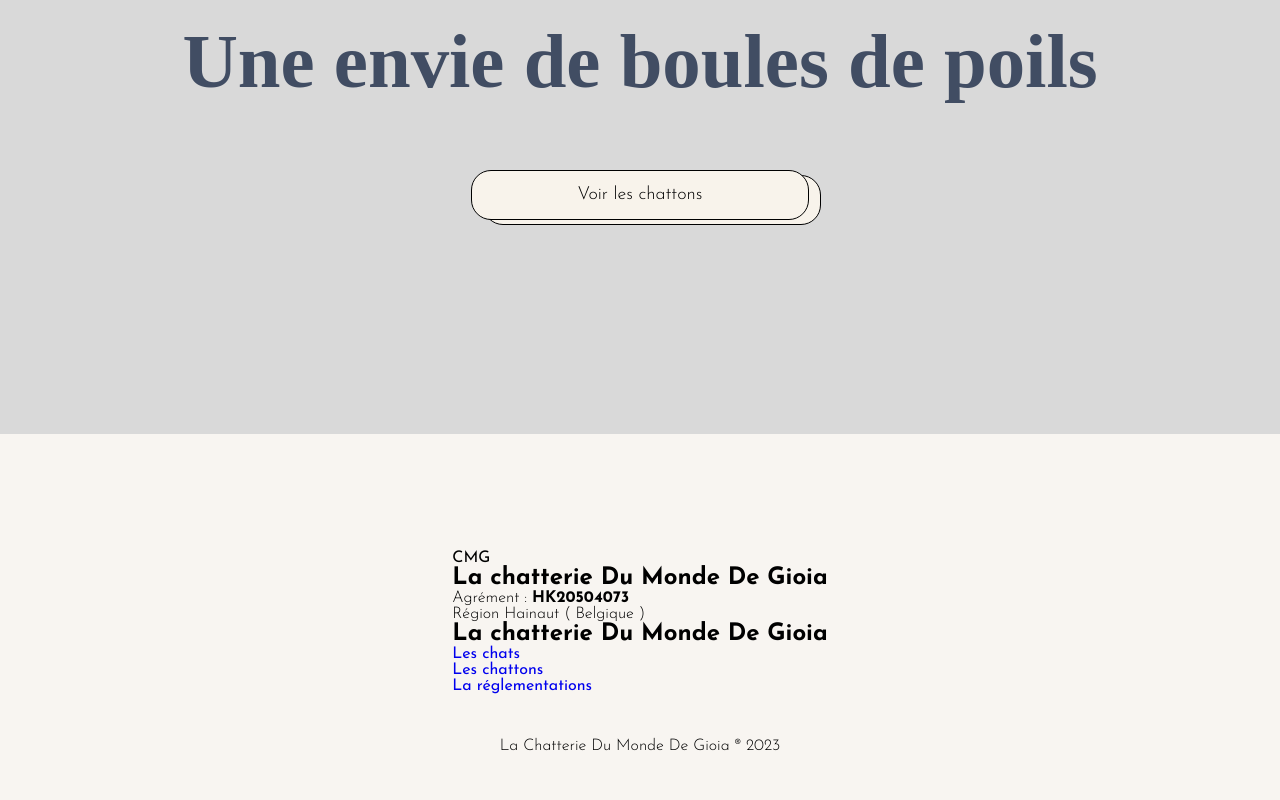
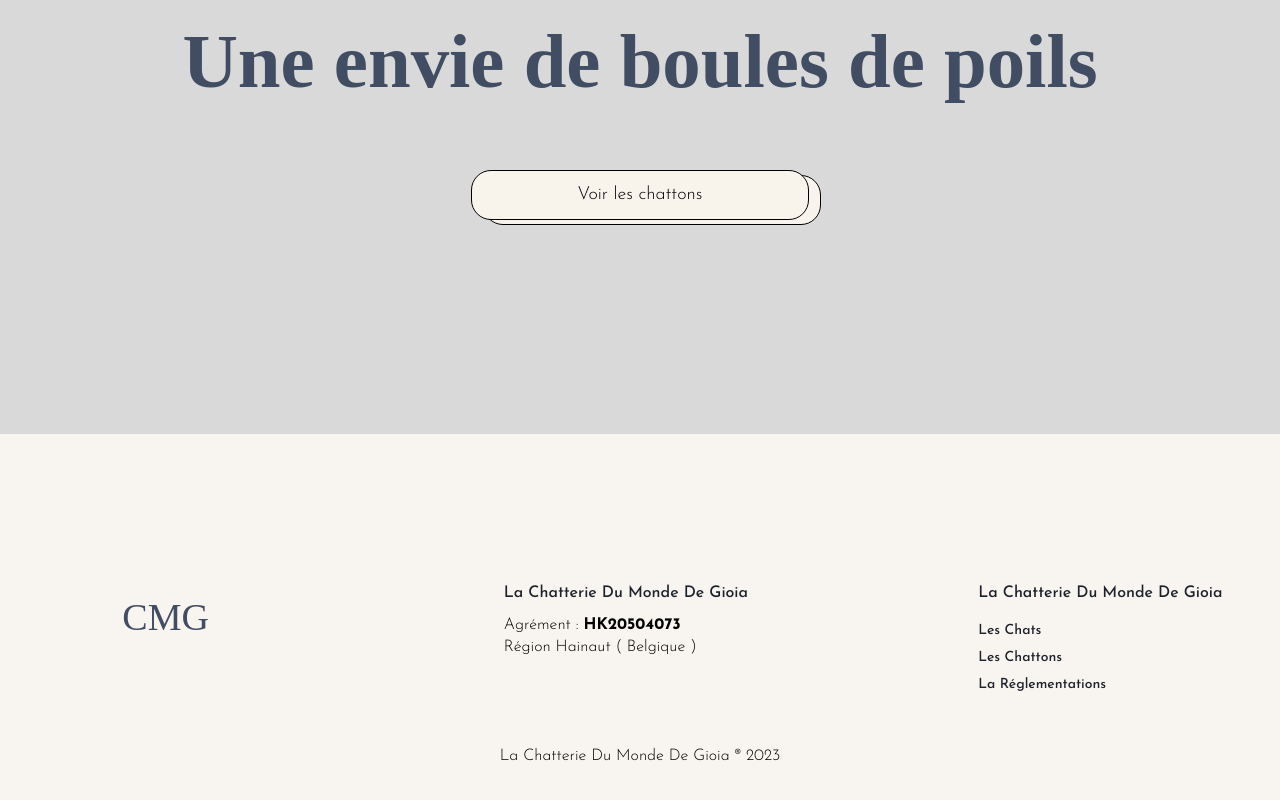
Before and after one commit to antozr/cmg, a Next.js app: page / in a window 1280 px wide. Shown: the part 1966-2766 px from the top of the page. Built offline with nearby package versions, Linux system fonts and the light colour scheme.

Commit message:
ADD footer component

```diff
--- a/app/components/footer/Foot.scss
+++ b/app/components/footer/Foot.scss
@@ -13,6 +13,32 @@
     font-size: 16px;
     font-weight: 300;
     text-transform: capitalize;
+    margin: 6px 0;
+  }
+  &__title {
+    color: #1c212b;
+    font-family: "Josefin";
+    font-size: 16px;
+    font-weight: 500;
+    text-transform: capitalize;
+    margin: 0 0 16px 0;
+  }
+  &__link {
+    cursor: pointer;
+    display: inline-flex;
+    color: #1c212b;
+    font-family: "Josefin";
+    font-size: 14px;
+    font-weight: 500;
+    text-transform: capitalize;
+    margin: 4px 0;
+    padding: 2px 6px 2px 0px;
+    transition: 0.3s;
+
+    &:hover {
+      transition: 0.3s;
+      padding: 2px 6px 2px 20px;
+    }
   }
   &__bot {
     width: 100%;
@@ -22,4 +48,30 @@
       text-align: center;
     }
   }
+
+  &__top {
+    display: flex;
+    flex-direction: row;
+    flex-wrap: wrap;
+    width: 100%;
+    justify-content: space-between;
+    align-items: flex-start;
+    padding: 5vh 3vw 0;
+  }
+  &__logoBox {
+    width: 216px;
+    height: 64px;
+    display: flex;
+    flex-direction: column;
+justify-content: center;
+  }
+
+  &__logo{
+    font-family: var( --main-title);
+    color: var(--color-fonce);
+text-align: center;
+font-size: 38px;
+font-weight: 400;
+
+  }
 }
--- a/app/components/footer/index.js
+++ b/app/components/footer/index.js
@@ -9,9 +9,9 @@ const Foot = () => {
       <footer className="foot">
         <div className="foot__top">
             <div className="foot__logoBox">
-                <p className="foot__logo">
+                <Link href={'/'}  className="foot__logo" aria-label="Redirection vers la page d'acceuil.">
                     CMG
-                </p>
+                </Link>
             </div>
             <div className="foot__linkBox">
                 <h2 className="foot__title">
```
